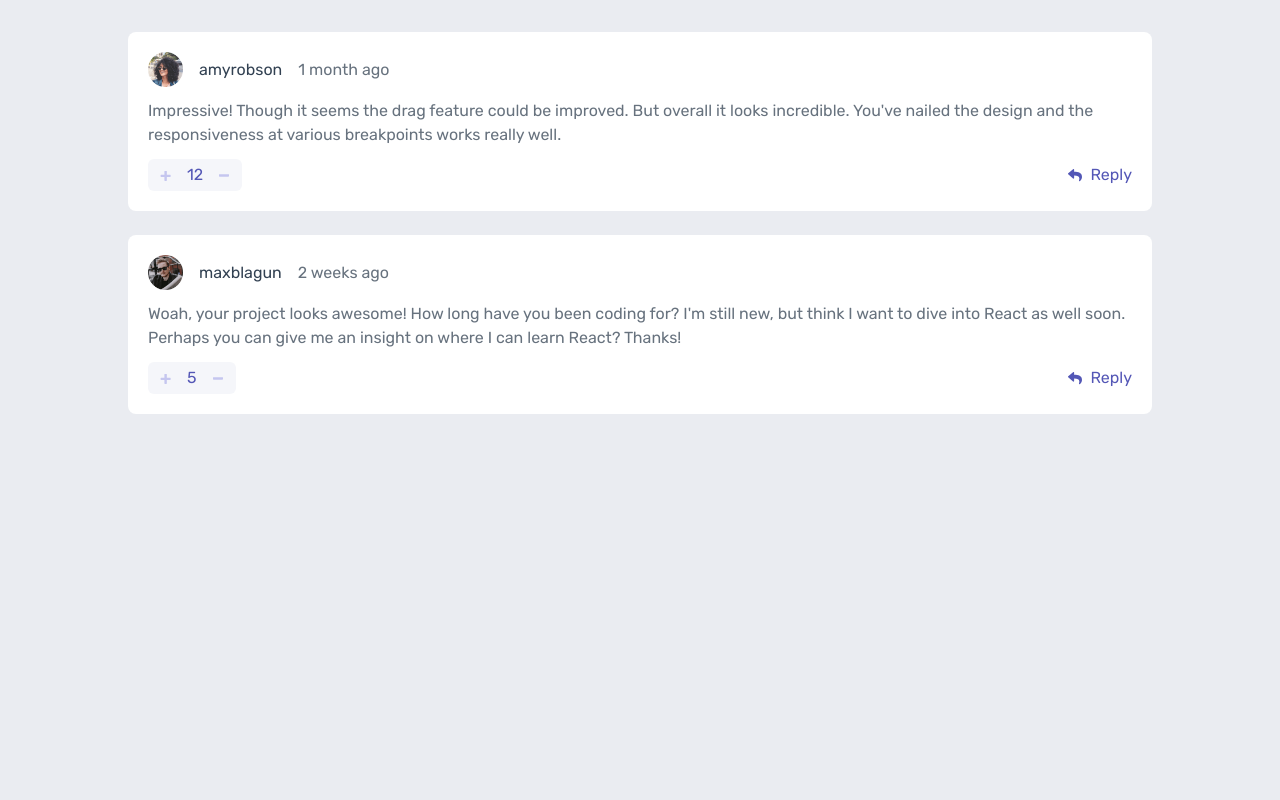
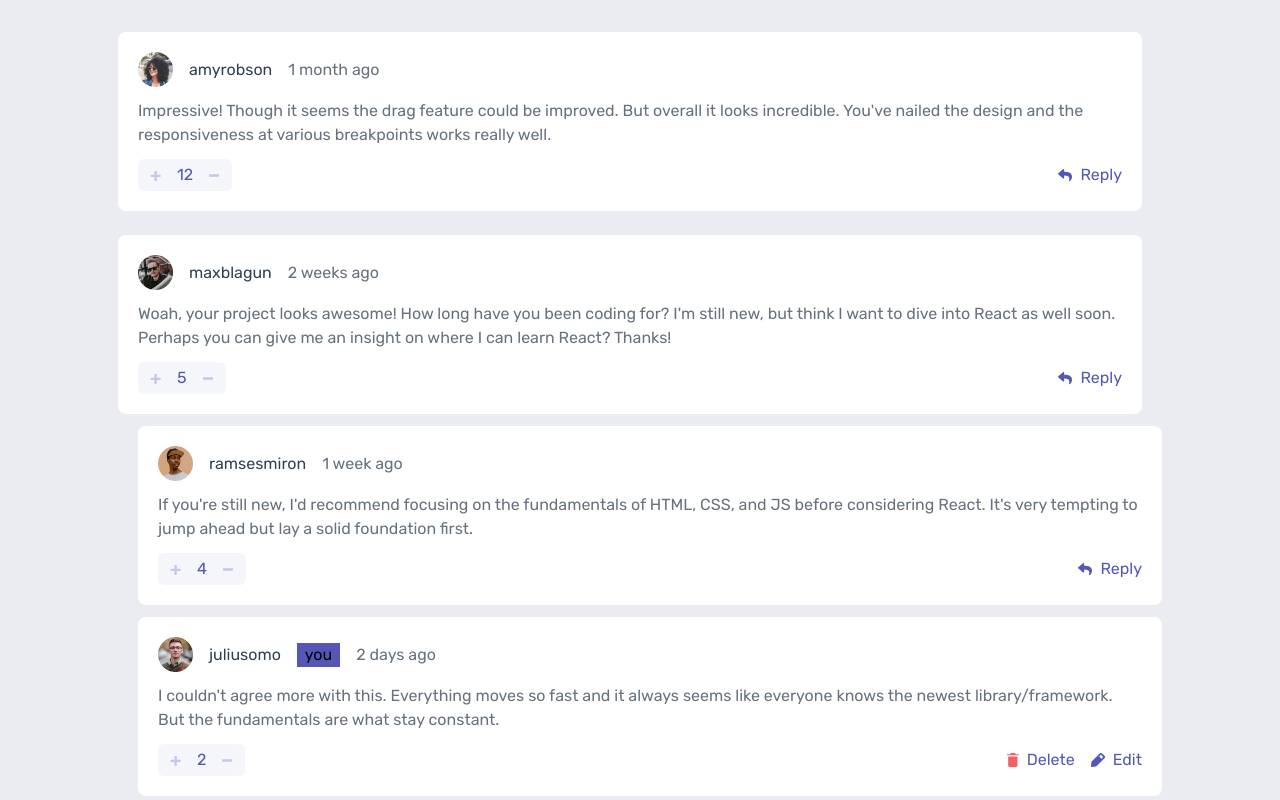
Before and after one commit to NinfarZ/interactive-comments-section, a Next.js app: page / in a window 1280 px wide. Shown: the top 800 px of the page. Built offline with nearby package versions, Linux system fonts and the light colour scheme.

Commit message:
Updated layout and like/dislike logic

```diff
--- a/pages/Comment.js
+++ b/pages/Comment.js
@@ -5,35 +5,90 @@ import Image from 'next/image'
 export default function Comment(props) {
 
     const [score, setScore] = useState(props.score)
-    const [id, setId] = useState(props.id)
+    const [content, setContent] = useState(props.content)
+    const [replies, setReplies] = useState(props.replies)
+    const [userScore, setUserScore] = useState(0)
+
+    function like() {
+        if (userScore === 1) return
+        setScore(score + 1)
+        setUserScore(userScore + 1)
+    }
+
+    function dislike() {
+        if (userScore === - 1) return
+        setScore(score - 1)
+        setUserScore(userScore - 1)
+    }
 
     return (
         <div className='bg-White m-3 p-5 rounded-lg max-w-5xl space-y-3'>
             <div className='flex justify-start items-center space-x-4'>
-                <img src={props.image} width={35} height={35} alt='pfp' />
-                <span className='text-Dark-blue'>{props.username}</span>
+                <img src={props.image.png} width={35} height={35} alt='pfp' />
+                <Username currentUser={props.currentUser} username={props.username} />
                 <span className='text-Grayish-Blue'>{props.createdAt}</span>
             </div>
-            <p className='text-Grayish-Blue'>{props.content}</p>
+            <Content content={props.content} />
             <div className='flex justify-between my-3'>
                 <div className='flex space-x-4 bg-Very-light-gray px-3 py-1 rounded-md'>
-                    <button>
+                    <button onClick={like}>
                         <img src='images/icon-plus.svg' alt='like' />
                     </button>
                     <span className='text-Moderate-blue'>{score}</span>
-                    <button>
+                    <button onClick={dislike}>
                         <img src='images/icon-minus.svg' alt='dislike' />
                     </button>
                 </div>
 
-                <div>
-                    <button className='flex space-x-2 items-center py-1 '>
-                        <img src='images/icon-reply.svg' />
-                        <p className='text-Moderate-blue '>Reply</p>
-                    </button>
-
+                <div className='flex space-x-4'>
+                    <CommentButtons currentUser={props.currentUser} username={props.username} />
                 </div>
             </div>
         </div>
     )
 }
+
+function Content(props) {
+    return (
+        <p className='text-Grayish-Blue'>{props.content}</p>
+    )
+}
+
+function Username(props) {
+    if (props.username === props.currentUser) {
+        return (
+            <>
+                <span className='text-Dark-blue'>{props.currentUser}</span>
+                <span className='bg-Moderate-blue px-2'>you</span>
+            </>
+        )
+    }
+    return (
+        <>
+            <span className='text-Dark-blue'>{props.username}</span>
+        </>
+    )
+}
+
+function CommentButtons(props) {
+    if (props.username === props.currentUser) {
+        return (
+            <>
+                <button className='flex space-x-2 items-center py-1 '>
+                    <img src='images/icon-delete.svg' alt='delete' />
+                    <p className='text-Moderate-blue '>Delete</p>
+                </button>
+                <button className='flex space-x-2 items-center py-1 '>
+                    <img src='images/icon-edit.svg' alt='edit' />
+                    <p className='text-Moderate-blue '>Edit</p>
+                </button>
+            </>
+        )
+    }
+    return (
+        <button className='flex space-x-2 items-center py-1 '>
+            <img src='images/icon-reply.svg' alt='reply' />
+            <p className='text-Moderate-blue '>Reply</p>
+        </button>
+    )
+}
--- /dev/null
+++ b/pages/SendComment.js
@@ -0,0 +1,15 @@
+import React from 'react'
+
+export default function SendComment(props) {
+    return (
+        <div className=' bg-White m-3 p-5 rounded-lg flex flex-col max-w-5xl space-y-3'>
+
+            <textarea rows='5' className='bg-White border resize-none border-Light-gray py-2 px-5 rounded-md placeholder:text-start text-Grayish-Blue' placeholder='Add a comment...' />
+
+            <div className='flex justify-between py-2'>
+                <img src={props.image} width={35} height={35} alt='pfp' />
+                <button className='bg-Moderate-blue px-5 py-1 rounded-md'>SEND</button>
+            </div>
+        </div>
+    )
+}
--- a/pages/index.js
+++ b/pages/index.js
@@ -1,20 +1,26 @@
 import { data } from 'autoprefixer'
 import Head from 'next/head'
 import Comment from './Comment'
+import SendComment from './SendComment'
 import commentsData from './api/data.json'
 
 export default function Home() {
 
+  const currentUser = commentsData.currentUser
   const commentOne = commentsData.comments[0]
   const commentTwo = commentsData.comments[1]
 
   function buildComment(comment) {
-    return <Comment username={comment.user.username}
-      image={comment.user.image.png}
-      createdAt={comment.createdAt}
-      content={comment.content}
-      score={comment.score}
+    const userData = comment.hasOwnProperty('user') ? comment.user : comment
+    return <Comment currentUser={currentUser.username}
+      key={comment.id} content={comment.content} createdAt={comment.createdAt} score={comment.score}{...userData}
     />
+  }
+
+  function buildReplies(comment) {
+    if (!comment.replies.length) return
+    console.log(comment.replies.length)
+    return comment.replies.map(reply => buildComment(reply))
   }
 
   return (
@@ -25,9 +31,24 @@ export default function Home() {
         <meta name="viewport" content="width=device-width, initial-scale=1" />
         <link rel="icon" href="/favicon.ico" />
       </Head>
-      <main className='bg-Light-gray min-h-screen font-rubik pt-5 flex flex-col items-center'>
-        {buildComment(commentOne)}
-        {buildComment(commentTwo)}
+      <main className='bg-Light-gray min-h-screen font-rubik pt-5 flex justify-center'>
+        <section className='flex flex-col content-center'>
+          <div>
+            {buildComment(commentOne)}
+            <div>
+              {buildReplies(commentOne)}
+            </div>
+          </div>
+
+          <div>
+            {buildComment(commentTwo)}
+            <div className='ml-5'>
+              {buildReplies(commentTwo)}
+            </div>
+          </div>
+          <SendComment image={currentUser.image.png} />
+        </section>
+
       </main>
     </>
   )
```
